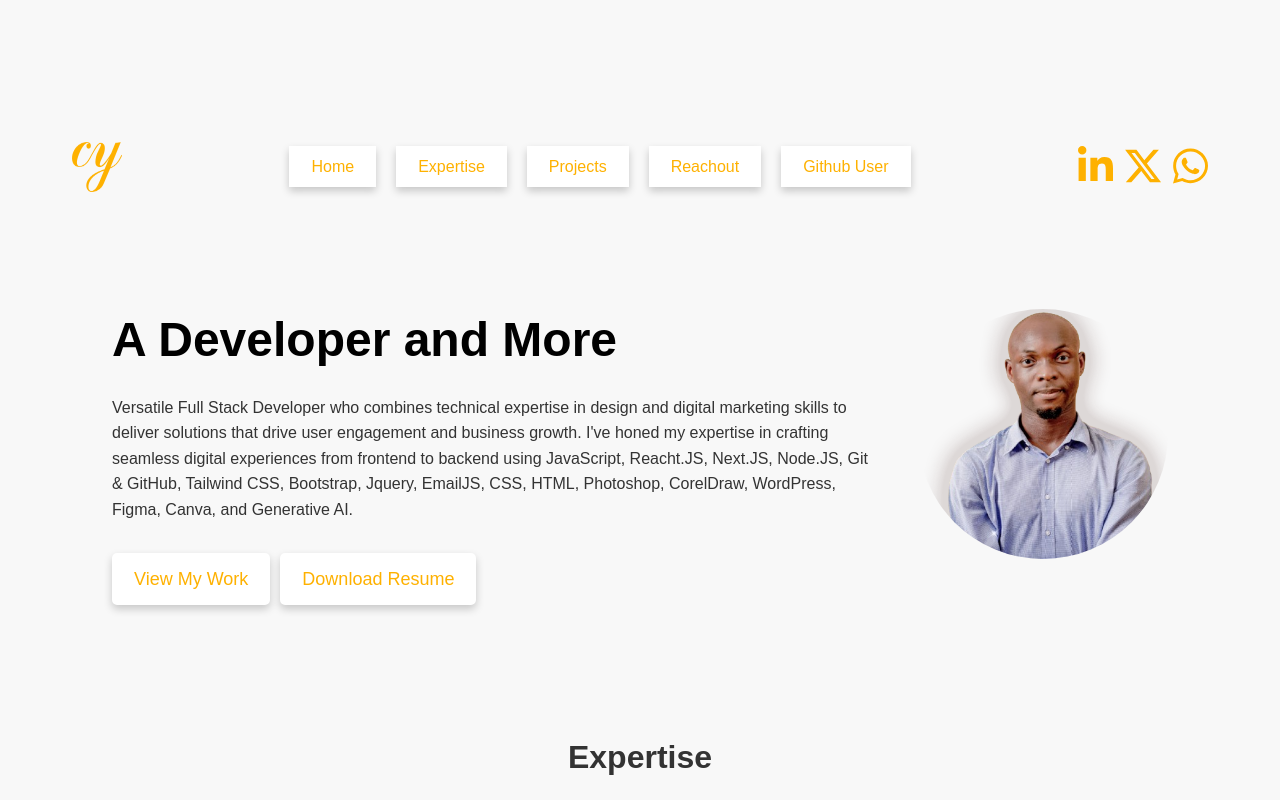
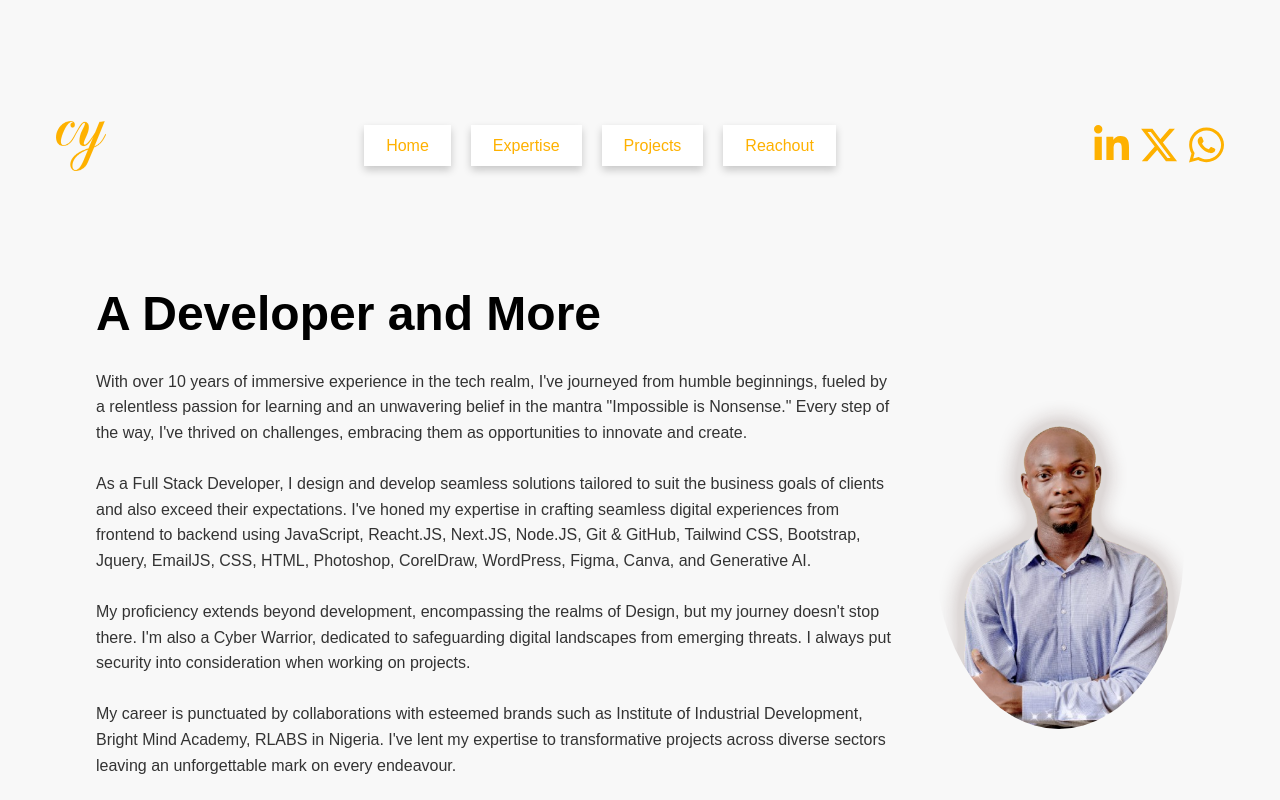
Before and after one commit to bigdevsircole/big-dev-website, a React (Vite) app: page / in a window 1280 px wide. Shown: the top 800 px of the page. Built offline with nearby package versions, Linux system fonts and the light colour scheme.

Commit message:
new commit

```diff
--- a/src/components/Navbar.jsx
+++ b/src/components/Navbar.jsx
@@ -19,7 +19,7 @@ const Navbar = () => {
 
         <a rel='noopener noreferrer' href="/Reachout" className="nav-button">Reachout</a>
 
-        <a rel='noopener noreferrer' href="/Githubuser" className="nav-button">Github User</a>
+        {/* <a rel='noopener noreferrer' href="/Githubuser" className="nav-button">Github User</a> */}
       </div>
 
       <div className="icons">
--- a/src/pages/Githubuser.jsx
+++ b/src/pages/Githubuser.jsx
@@ -1,74 +1,74 @@
-import { useState, useEffect } from "react";
-import '../styles/Githubuser.css';
+// import { useState, useEffect } from "react";
+// import '../styles/Githubuser.css';
 
-const gitUrl = "https://api.github.com/users";
+// const gitUrl = "https://api.github.com/users";
 
-const Githubuser = () => {
-  const [count, setCount] = useState(0);
-  const [users, setUsers] = useState([]);
+// const Githubuser = () => {
+//   const [count, setCount] = useState(0);
+//   const [users, setUsers] = useState([]);
 
-  useEffect(() => {
-    const fetchData = async () => {
-      try {
-        const response = await fetch(gitUrl);
-        if (!response.ok) {
-          throw new Error("Network response was not ok");
-        }
-        const data = await response.json();
-        setUsers(data);
-      } catch (error) {
-        console.error("Error fetching data:", error);
-      }
-    };
+//   useEffect(() => {
+//     const fetchData = async () => {
+//       try {
+//         const response = await fetch(gitUrl);
+//         if (!response.ok) {
+//           throw new Error("Network response was not ok");
+//         }
+//         const data = await response.json();
+//         setUsers(data);
+//       } catch (error) {
+//         console.error("Error fetching data:", error);
+//       }
+//     };
 
-    fetchData();
-  }, [count]);
+//     fetchData();
+//   }, [count]);
 
-  // const handleIncrease = () => {
-  //   setCount(count + 1);
-  // };
+//   // const handleIncrease = () => {
+//   //   setCount(count + 1);
+//   // };
 
-  // const handleDelete = (id) => {
-  //   setUsers(users.filter(user => user.id !== id));
-  // };
+//   // const handleDelete = (id) => {
+//   //   setUsers(users.filter(user => user.id !== id));
+//   // };
 
-  // const handleClear = () => {
-  //   setUsers([]);
-  // };
+//   // const handleClear = () => {
+//   //   setUsers([]);
+//   // };
 
-  // const handleReload = () => {
-  //   setCount(count + 1);
-  // };
+//   // const handleReload = () => {
+//   //   setCount(count + 1);
+//   // };
 
-  const scrollToTop = () => {
-    window.scrollTo({ top: 0, behavior: 'smooth' });
-  };
+//   const scrollToTop = () => {
+//     window.scrollTo({ top: 0, behavior: 'smooth' });
+//   };
 
-  return (
-    <div>
-      <section className="github fade-in">
-        {/* <h2>Hi, Gitty!</h2> */}
-        {/* <p>{count}</p> */}
-        {/* <button className="button" onClick={handleIncrease}>Increase</button> */}
+//   return (
+//     <div>
+//       <section className="github fade-in">
+//         {/* <h2>Hi, Gitty!</h2> */}
+//         {/* <p>{count}</p> */}
+//         {/* <button className="button" onClick={handleIncrease}>Increase</button> */}
 
-        {users.map((user) => {
-          const { id, login, avatar_url, html_url } = user;
-          return (
-            <div key={id} className="user-card">
-              <img src={avatar_url} alt={login} className="avatar" />
-              <h1>{login}</h1>
-              <a rel='noopener noreferrer' href={html_url} className="profileLink">take me to {login} page</a>
-              {/* <button className="button delete-button" onClick={() => handleDelete(id)}>Delete</button> */}
-              <li>{user.login}</li>
-            </div>
-          );
-        })}
-        <button className="return-to-top" onClick={scrollToTop}>Return to Top</button>
-        {/* <button className="button" onClick={handleClear}>Clear</button> */}
-        {/* <button className="button" onClick={handleReload}>Reload</button> */}
-      </section>
-    </div>
-  );
-};
+//         {users.map((user) => {
+//           const { id, login, avatar_url, html_url } = user;
+//           return (
+//             <div key={id} className="user-card">
+//               <img src={avatar_url} alt={login} className="avatar" />
+//               <h1>{login}</h1>
+//               <a rel='noopener noreferrer' href={html_url} className="profileLink">take me to {login} page</a>
+//               {/* <button className="button delete-button" onClick={() => handleDelete(id)}>Delete</button> */}
+//               <li>{user.login}</li>
+//             </div>
+//           );
+//         })}
+//         <button className="return-to-top" onClick={scrollToTop}>Return to Top</button>
+//         {/* <button className="button" onClick={handleClear}>Clear</button> */}
+//         {/* <button className="button" onClick={handleReload}>Reload</button> */}
+//       </section>
+//     </div>
+//   );
+// };
 
-export default Githubuser;
+// export default Githubuser;
--- a/src/pages/Home.jsx
+++ b/src/pages/Home.jsx
@@ -10,7 +10,16 @@ export const Home = () => {
           <div className="hero-content">
             <h1 className="hero-title">A Developer and More</h1>
             <p className="hero-description">
-            Versatile Full Stack Developer who combines technical expertise in design and digital marketing skills to deliver solutions that drive user engagement and business growth. I've honed my expertise in crafting seamless digital experiences from frontend to backend using JavaScript, Reacht.JS, Next.JS, Node.JS, Git & GitHub, Tailwind CSS, Bootstrap, Jquery, EmailJS, CSS, HTML, Photoshop, CorelDraw, WordPress, Figma, Canva, and Generative AI.
+            With over 10 years of immersive experience in the tech realm, I've journeyed from humble beginnings, fueled by a relentless passion for learning and an unwavering belief in the mantra "Impossible is Nonsense." Every step of the way, I've thrived on challenges, embracing them as opportunities to innovate and create.
+            <br />
+            <br />
+            As a Full Stack Developer, I design and develop seamless solutions tailored to suit the business goals of clients and also exceed their expectations. I've honed my expertise in crafting seamless digital experiences from frontend to backend using JavaScript, Reacht.JS, Next.JS, Node.JS, Git & GitHub, Tailwind CSS, Bootstrap, Jquery, EmailJS, CSS, HTML, Photoshop, CorelDraw, WordPress, Figma, Canva, and Generative AI.
+            <br />
+            <br />
+            My proficiency extends beyond development, encompassing the realms of Design, but my journey doesn't stop there. I'm also a Cyber Warrior, dedicated to safeguarding digital landscapes from emerging threats. I always put security into consideration when working on projects.
+            <br />
+            <br />
+            My career is punctuated by collaborations with esteemed brands such as Institute of Industrial Development, Bright Mind Academy, RLABS in Nigeria. I've lent my expertise to transformative projects across diverse sectors leaving an unforgettable mark on every endeavour.
             </p>
             <div className="hero-buttons">
               <Link to="/Projects" className="hero-cta view-work">View My Work</Link>
@@ -34,8 +43,11 @@ export const Home = () => {
           <h2>Portfolio</h2>
           <div className="portfolio-list">
             <div className="portfolio-card">
+              <a href="https://github.com/bigdevsircole/project_x">
               <h3>E-Commerce Platform</h3>
               <p>A fully functional e-commerce website built with MERN stack.</p>
+              </a>
+
             </div>
             <div className="portfolio-card">
               <h3>Portfolio Website</h3>
--- a/src/pages/Reachout.jsx
+++ b/src/pages/Reachout.jsx
@@ -4,6 +4,7 @@ import { FontAwesomeIcon } from '@fortawesome/react-fontawesome';
 import { faXTwitter, faInstagram, faWhatsapp } from '@fortawesome/free-brands-svg-icons';
 import emailjs from '@emailjs/browser';
 import { toast } from 'react-toastify';
+
 
 export const Reachout = () => {
     const form = useRef();
--- a/src/pages/index.js
+++ b/src/pages/index.js
@@ -2,4 +2,4 @@ export { default as Home } from './Home';
 export { default as Expertise } from './Expertise';
 export { default as Projects } from './Projects';
 export { default as Reachout } from './Reachout';
-export { default as Githubuser } from './Githubuser';
+// export { default as Githubuser } from './Githubuser';
--- a/src/styles/App.css
+++ b/src/styles/App.css
@@ -2,13 +2,13 @@ body {
   display: flex;
   flex-direction: column;
   min-height: 100dvh;
-  margin: 10px;
-  padding: 10px;
+  margin: 0;
+  padding: 0;
   background-color: #f8f8f8;
 }
 
 #root {
   max-width: 1280px;
   margin: 0 auto;
-  padding: 2rem;
+  padding: 1rem;
 }
--- a/src/styles/Expertise.css
+++ b/src/styles/Expertise.css
@@ -1,12 +1,10 @@
 body {
-    font-family: 'Arial', sans-serif;
-    margin: 0;
-    padding: 0;
-    line-height: 1.6;
-    color: #333;
-    background-color: #f8f8f8;
-
-  }
+  font-family: 'Arial', sans-serif;
+  margin: 0;
+  padding: 0;
+  line-height: 1.5;
+  background-color: #f8f8f8;
+}
 
 .expert-card-section h2 {
   font-size: 2em;
--- a/src/styles/Githubuser.css
+++ b/src/styles/Githubuser.css
@@ -1,4 +1,4 @@
-body {
+/* body {
     font-family: 'Arial', sans-serif;
     margin: 0;
     padding: 0;
@@ -68,4 +68,4 @@ body {
     to {
         opacity: 1;
     }
-}
+} */
--- a/src/styles/Home.css
+++ b/src/styles/Home.css
@@ -41,6 +41,7 @@ h2 {
 
 .hero-description {
   margin-bottom: 30px;
+
 }
 
 .hero-buttons {
@@ -69,7 +70,7 @@ h2 {
 
 .profile-pic {
   width: 250px;
-  height: 250px;
+  height: auto;
   border-radius: 50%;
   object-fit: cover;
 }
--- a/src/styles/Navbar.css
+++ b/src/styles/Navbar.css
@@ -2,9 +2,10 @@ nav {
     display: flex;
     justify-content: space-between;
     align-items: center;
-    padding: 10px 20px;
+    padding: 5px 20px;
     color: white;
   }
+
 
   .nav-button {
     background-color: #ffffff;
@@ -60,7 +61,7 @@ nav {
 
   @media (max-width: 480px) {
     .profile-pic {
-      width: 50px;
+      width: auto;
     }
 
     .nav-button {
```
Also changed, not shown: src/App.jsx (+5 -5 lines).
